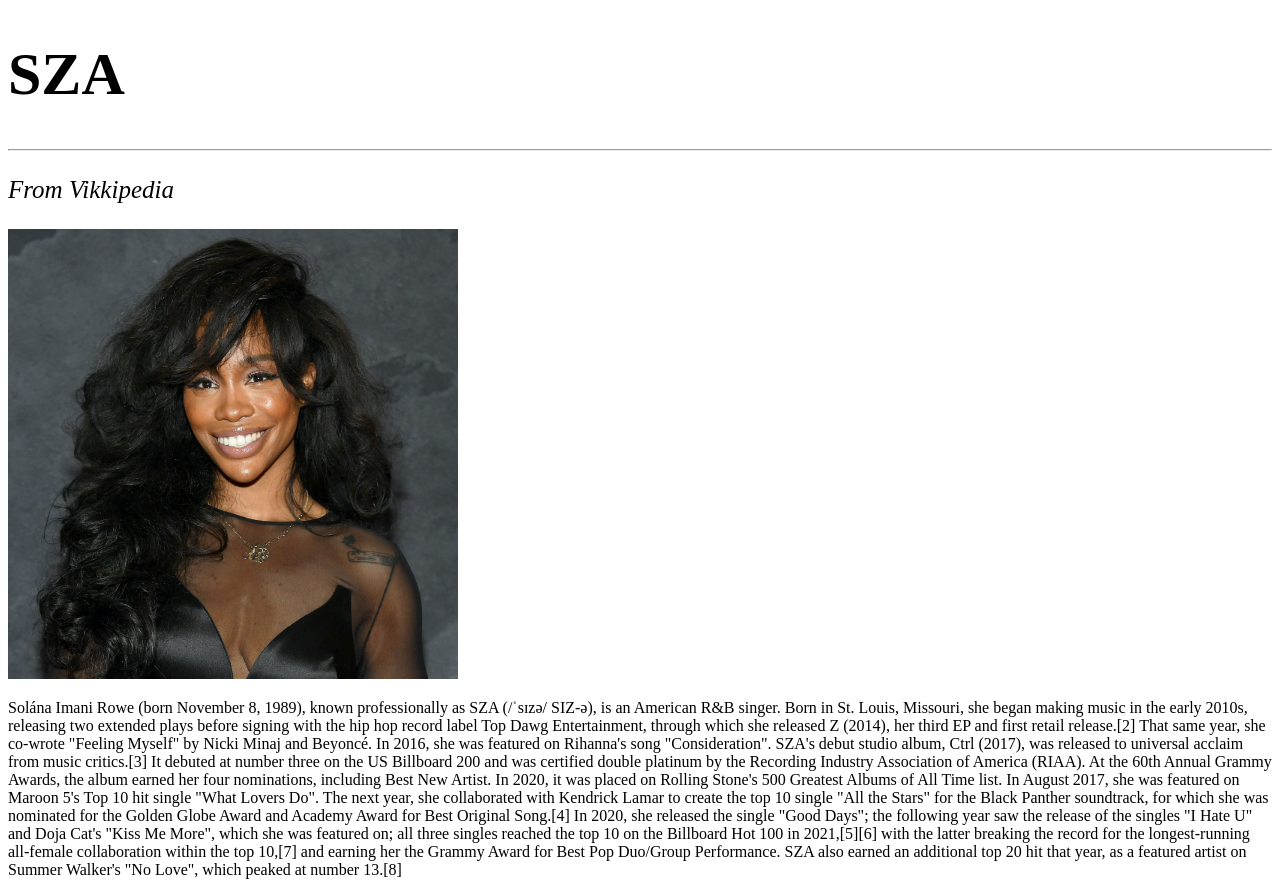
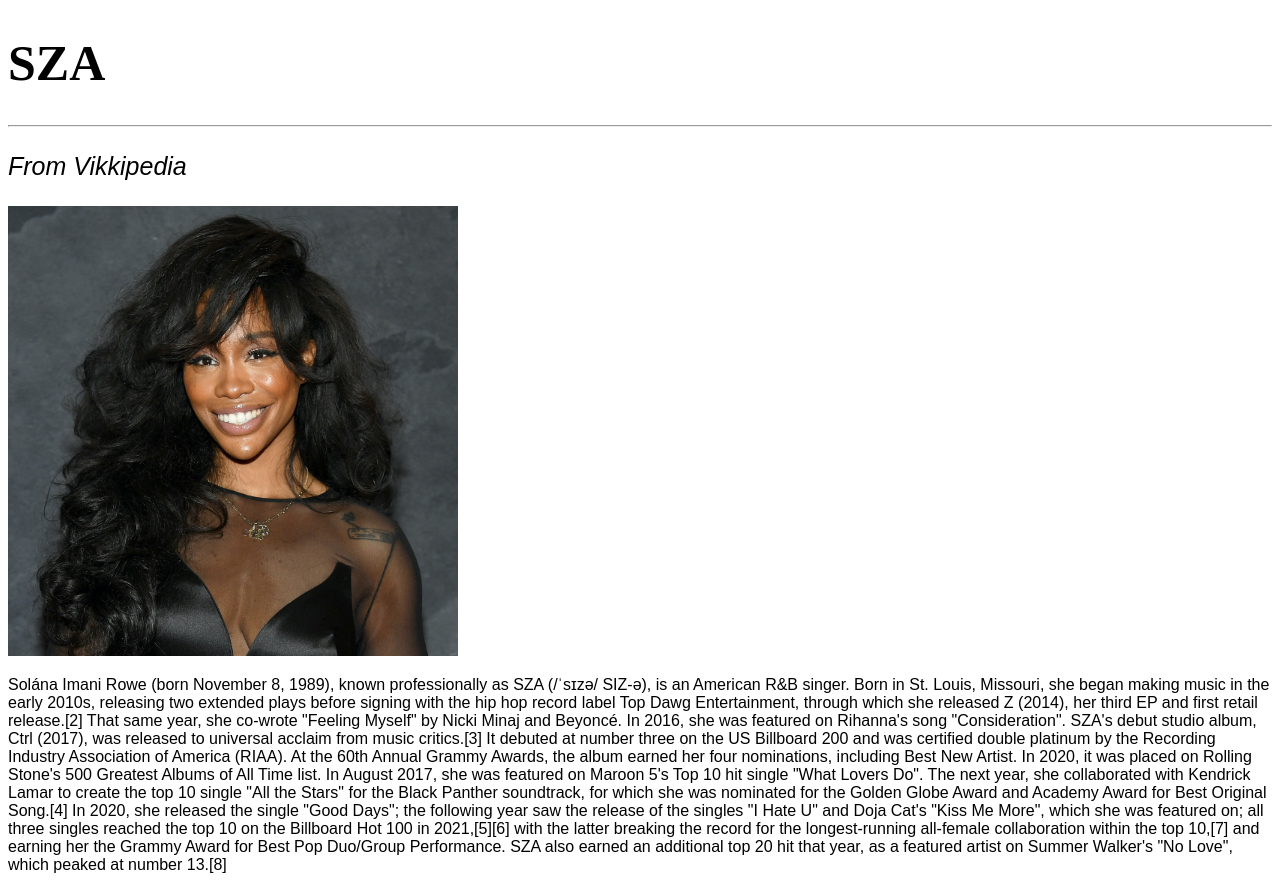
Before and after one commit to viwo4708/web-repo, a plain HTML site: page webLA/encyclopedia/index.html in a window 1280 px wide. Shown: the top 882 px of the page. Drawn offline with Linux system fonts and the light colour scheme.

Commit message:
Update index.html

```diff
--- a/webLA/encyclopedia/index.html
+++ b/webLA/encyclopedia/index.html
@@ -7,7 +7,16 @@
   <style>
 
     h1 {
-        font-size: 60px;
+        font-size: 50px;
+        font-family: 'Times New Roman', Times, serif;
+    }
+
+    h2, h3, h4, h5, h6 {
+      font-family: 'Times New Roman', Times, serif;
+    }
+
+    p {
+      font-family: Arial, Helvetica, sans-serif;
     }
 
     #vikkipedia {
```
